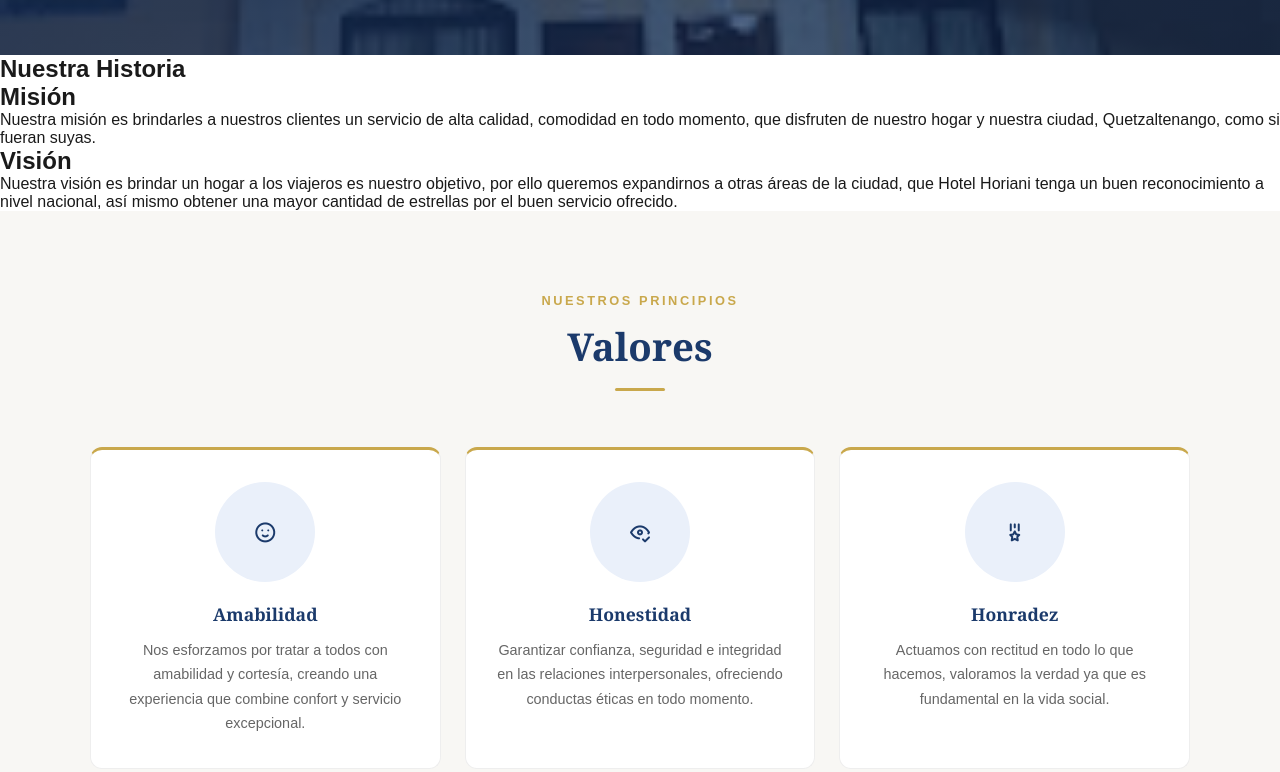
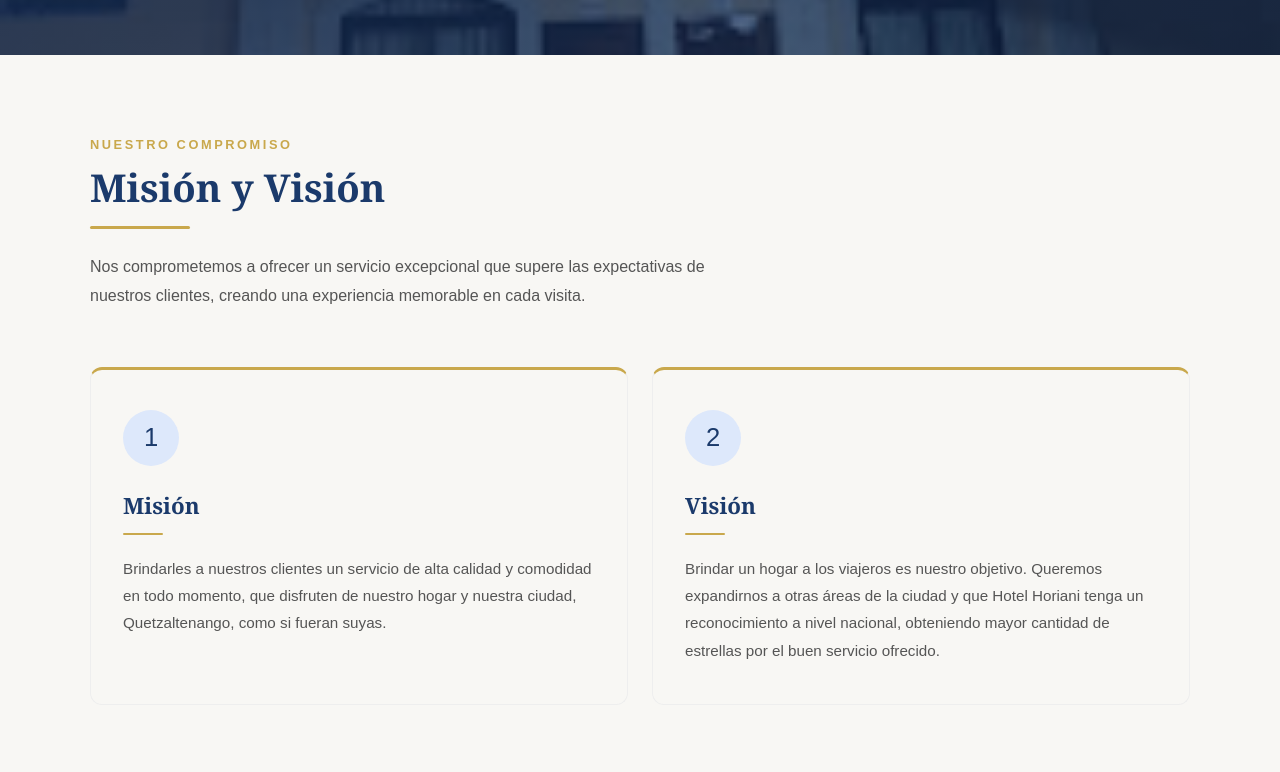
Before and after one commit to WilverEmilio/Hotel_Horiani, an Astro site in the folder apps/web/: page /sobre-nosotros in a window 1280 px wide. Shown: the part 365-1137 px from the top of the page. Built offline with nearby package versions, Linux system fonts and the light colour scheme; Astro itself is replaced by a stand-in of ours.

Commit message:
Agregando misión y visión

```diff
--- a/apps/web/src/components/sobre/mision_y_vision.astro
+++ b/apps/web/src/components/sobre/mision_y_vision.astro
@@ -1,15 +1,195 @@
+---
 ---
 
----
-<section>
-    <div>
-        <h2>Misión</h2>
-        <p>Nuestra misión es brindarles a nuestros clientes un servicio de alta calidad,
-            comodidad en todo momento, que disfruten de nuestro hogar y nuestra ciudad, Quetzaltenango,
-            como si fueran suyas. </p>
+<section class="mv">
+  <div class="mv__container">
+
+    <!-- Header -->
+    <div class="mv__header">
+      <span class="mv__eyebrow">Nuestro compromiso</span>
+      <h2 class="mv__titulo">Misión y Visión</h2>
+      <div class="mv__divider"></div>
+      <p class="mv__desc">
+        Nos comprometemos a ofrecer un servicio excepcional que supere las
+        expectativas de nuestros clientes, creando una experiencia memorable
+        en cada visita.
+      </p>
     </div>
-    <div>
-        <h2>Visión</h2>
-        <p>Nuestra visión es brindar un hogar a los viajeros es nuestro objetivo, por ello queremos expandirnos a otras áreas de la ciudad, que Hotel Horiani tenga un buen reconocimiento a nivel nacional, así mismo obtener una mayor cantidad de estrellas por el buen servicio ofrecido.</p>
+
+    <!-- Cards -->
+    <div class="mv__grid">
+
+      <div class="mv__card">
+        <div class="mv__card-icon">
+          <span class="mv__card-number">1</span>
+        </div>
+        <h3 class="mv__card-titulo">Misión</h3>
+        <div class="mv__card-divider"></div>
+        <p class="mv__card-desc">
+          Brindarles a nuestros clientes un servicio de alta calidad y comodidad
+          en todo momento, que disfruten de nuestro hogar y nuestra ciudad,
+          Quetzaltenango, como si fueran suyas.
+        </p>
+      </div>
+
+      <div class="mv__card">
+        <div class="mv__card-icon">
+            <span class="mv__card-number">2</span>
+        </div>
+        <h3 class="mv__card-titulo">Visión</h3>
+        <div class="mv__card-divider"></div>
+        <p class="mv__card-desc">
+          Brindar un hogar a los viajeros es nuestro objetivo. Queremos
+          expandirnos a otras áreas de la ciudad y que Hotel Horiani tenga
+          un reconocimiento a nivel nacional, obteniendo mayor cantidad de
+          estrellas por el buen servicio ofrecido.
+        </p>
+      </div>
+
     </div>
+  </div>
 </section>
+
+<style>
+  .mv {
+    background: #f8f7f4;
+    padding: 5rem 1.5rem;
+  }
+
+  .mv__container {
+    max-width: 1100px;
+    margin: 0 auto;
+  }
+
+  /* ── Header ── */
+  .mv__header {
+    text-align: left;
+    margin-bottom: 3.5rem;
+    max-width: 640px;      /* evita que el texto se extienda demasiado */
+  }
+
+  .mv__eyebrow {
+    display: inline-block;
+    color: #C9A84C;
+    font-size: 0.8rem;
+    font-weight: 600;
+    letter-spacing: 0.2em;
+    text-transform: uppercase;
+    margin-bottom: 0.75rem;
+  }
+
+  .mv__titulo {
+    color: #1B3A6B;
+    font-size: clamp(1.75rem, 3vw, 2.5rem);
+    font-weight: 700;
+    font-family: Georgia, serif;
+    margin-bottom: 1rem;
+    line-height: 1.2;
+  }
+
+  .mv__divider {
+    width: 100px;
+    height: 3px;
+    background: #C9A84C;
+    border-radius: 2px;
+    margin: 0 auto 1.5rem 0;  /* pegado a la izquierda */
+  }
+
+  .mv__desc {
+    color: #555555;
+    font-size: 1rem;
+    line-height: 1.8;
+    margin: 0;
+  }
+
+  /* ── Grid ── */
+  .mv__grid {
+    display: grid;
+    grid-template-columns: repeat(2, 1fr);
+    gap: 1.5rem;
+    transition: transform 0.3s ease, box-shadow 0.3s ease;
+  }
+
+  /* ── Card ── */
+  .mv__card {
+    background: #f8f7f4;
+    border-radius: 12px;
+    border: 0.5px solid #eeeeee;
+    border-top: 3px solid #C9A84C;
+    padding: 2.5rem 2rem;
+    transition: transform 0.3s ease, box-shadow 0.3s ease;
+  }
+
+  .mv__card:hover {
+    transform: translateY(-4px);
+    box-shadow: 0 12px 32px rgba(27, 58, 107, 0.10);
+  }
+
+  /* ── Ícono ── */
+  .mv__card-icon {
+    width: 56px;
+    height: 56px;
+    border-radius: 50%;
+    background: #dde8fb;
+    display: flex;
+    align-items: center;
+    justify-content: center;
+    margin-bottom: 1.5rem;
+    transition: background 0.3s;
+  }
+
+  .mv__card:hover .mv__card-icon {
+    background: #1B3A6B;
+  }
+
+  .mv__card-icon span {
+    font-size: 1.6rem;
+    color: #1B3A6B;
+    transition: color 0.3s;
+  }
+
+  .mv__card:hover .mv__card-icon span {
+    color: #EAF0FA;
+  }
+
+  /* ── Título card ── */
+  .mv__card-titulo {
+    color: #1B3A6B;
+    font-size: 1.4rem;
+    font-weight: 700;
+    font-family: Georgia, serif;
+    margin-bottom: 0.75rem;
+  }
+
+  .mv__card-divider {
+    width: 40px;
+    height: 2px;
+    background: #C9A84C;
+    border-radius: 2px;
+    margin-bottom: 1.25rem;
+  }
+
+  /* ── Descripción card ── */
+  .mv__card-desc {
+    color: #555555;
+    font-size: 0.95rem;
+    line-height: 1.8;
+    margin: 0;
+  }
+
+  /* ── Responsive ── */
+  @media (max-width: 768px) {
+    .mv {
+      padding: 4rem 1.25rem;
+    }
+
+    .mv__grid {
+      grid-template-columns: 1fr;
+      gap: 1.5rem;
+    }
+
+    .mv__card {
+      padding: 2rem 1.5rem;
+    }
+  }
+</style>
--- a/apps/web/src/components/sobre/valores.astro
+++ b/apps/web/src/components/sobre/valores.astro
@@ -39,7 +39,7 @@ import valores from "../../data/valores.json"
 
   /* ── Header ── */
   .valores__header {
-    text-align: center;
+    text-align: left;
     margin-bottom: 3.5rem;
   }
 
@@ -62,11 +62,12 @@ import valores from "../../data/valores.json"
   }
 
   .valores__divider {
-    width: 50px;
+    width: 100px;
     height: 3px;
     background: #C9A84C;
     border-radius: 2px;
-    margin: 0 auto;
+    margin: 0 auto 0 0;
+
   }
 
   /* ── Grid ── */
@@ -98,7 +99,7 @@ import valores from "../../data/valores.json"
     width: 100px;
     height: 100px;
     border-radius: 80%;
-    background: #EAF0FA;
+    background: #dde8fb;
     display: flex;
     align-items: center;
     justify-content: center;
--- a/apps/web/src/pages/sobre-nosotros.astro
+++ b/apps/web/src/pages/sobre-nosotros.astro
@@ -14,7 +14,7 @@ import ValoresAstroComponent from "../components/sobre/valores.astro"
     </div>
   </section>
 
-  <HistoriaAstroComponent />
+  <!-- <HistoriaAstroComponent /> -->
   <MisionYVisionAstroComponent />
   <ValoresAstroComponent />
 </BaseLayout>
```
